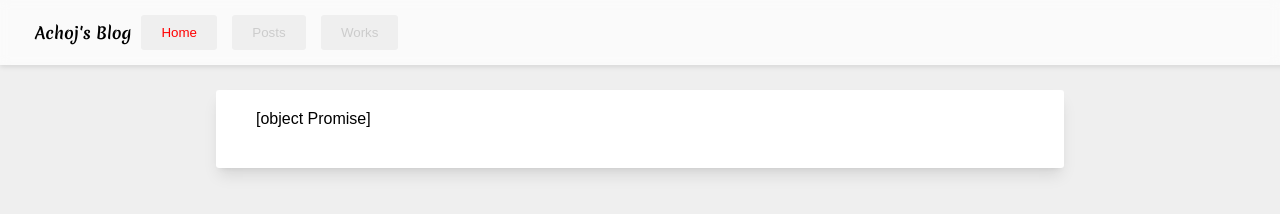
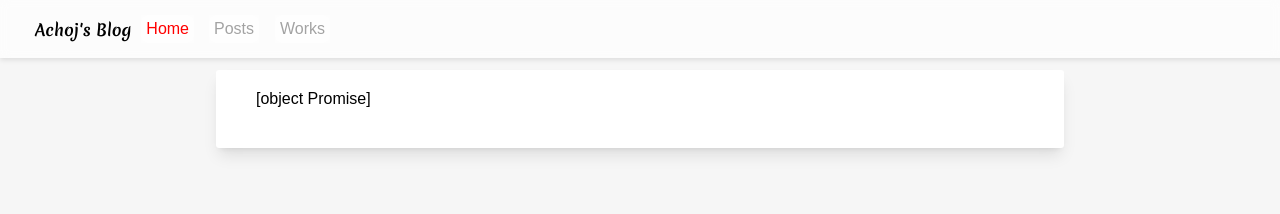
Before and after one commit to achoj/achoj.github.io, a plain HTML site: page index.html in a window 1280 px wide. Drawn offline with Linux system fonts and the light colour scheme.

Commit message:
website style 0.1

```diff
--- a/styles.css
+++ b/styles.css
@@ -7,7 +7,7 @@
 body {
     margin: 0;
     font-family: Arial, sans-serif;
-    background-color: #efefef;
+    background-color: #f6f6f6;
 }
 header {
     font-family: MeriendaOne;
@@ -30,7 +30,7 @@ header {
 
 .content {
     width: 60%;
-    margin: 90px auto 20px; /* 添加额外的顶部间距，以防止内容被header遮挡 */
+    margin: 70px auto 20px; /* 添加额外的顶部间距，以防止内容被header遮挡 */
     background-color: #ffffff;
     padding: 40px;
     padding-top: 20px;
@@ -42,10 +42,13 @@ header {
 .menu-btn {
     border: none;
     cursor: pointer;
-    padding: 10px 20px;
+    padding: 5px 5px;
     margin-left: 10px;
     border-radius: 3px;
-    color: #cccccc; /* 默认颜色为灰色 */
+    color: #a3a3a3; /* 默认颜色为灰色 */
+    backdrop-filter: blur(5px);
+    background: none;
+    font-size:medium;
 }
 
 /* 当鼠标悬停在按钮上时的样式 */
@@ -63,3 +66,9 @@ header {
         width: 75%; /* 当屏幕宽度小于1000px时，将content的宽度设为90% */
     }
 }
+
+@media (max-width: 800px) {
+    .content {
+        width: 100%; /* 当屏幕宽度小于1000px时，将content的宽度设为90% */
+    }
+}
```
